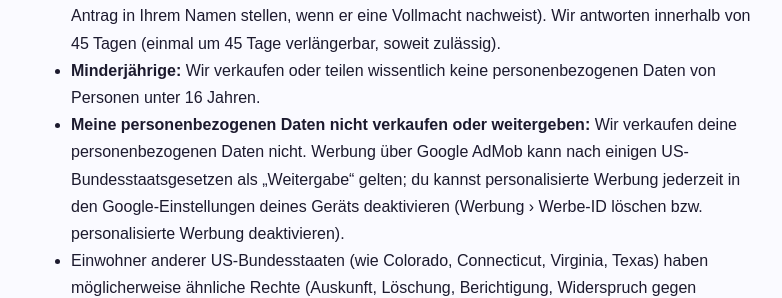
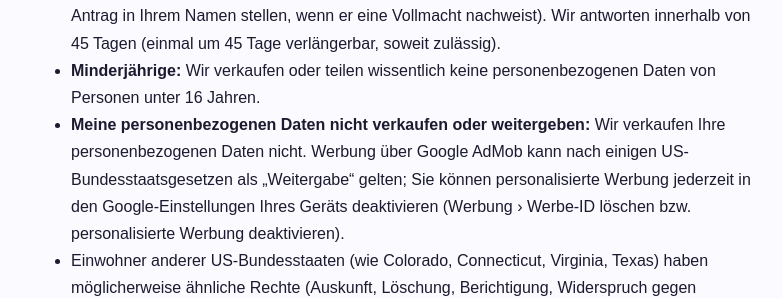
Before and after one commit to pebbleplay/pebbleplay.github.io, a plain HTML site: page privacy-de.html in a window 1280 px wide. Shown: the part 7916-8214 px from the top of the page, without its empty margins (245-1027 px from the left). Drawn offline with Linux system fonts and the light colour scheme.

Commit message:
de 개인정보: 존칭(Sie) 통일
Co-Authored-By: Claude Opus 5.5 <noreply@anthropic.com>

```diff
--- a/privacy-de.html
+++ b/privacy-de.html
@@ -109,7 +109,7 @@
 <li><b>Verkauf und Weitergabe:</b> Wir verkaufen personenbezogene Daten nicht gegen Geld. Wenn Sie Google AdMob erlauben, Ihre Werbe-ID und Werbeinteraktionen zur Anzeige von Werbung zu erheben, kann dies nach kalifornischem Recht als „Weitergabe“ („sharing“) für kontextübergreifende verhaltensbasierte Werbung gelten. Sie können widersprechen, indem Sie Ihre Werbe-ID zurücksetzen oder löschen oder die Anzeigenpersonalisierung in den Geräteeinstellungen deaktivieren (Einstellungen &rsaquo; Google &rsaquo; Werbung) sowie über <a href="https://myadcenter.google.com/" rel="noopener">myadcenter.google.com</a>.</li>
 <li><b>Ihre Rechte:</b> auf Kenntnis und Auskunft, Löschung, Berichtigung, Widerspruch gegen Verkauf/Weitergabe, Beschränkung der Verwendung sensibler Informationen (nicht anwendbar) und darauf, bei Ausübung Ihrer Rechte nicht diskriminiert zu werden. Um einen Antrag zu stellen, schreiben Sie an <a href="mailto:pebbleplay.games@gmail.com">pebbleplay.games@gmail.com</a> (ein bevollmächtigter Vertreter kann einen Antrag in Ihrem Namen stellen, wenn er eine Vollmacht nachweist). Wir antworten innerhalb von 45 Tagen (einmal um 45 Tage verlängerbar, soweit zulässig).</li>
 <li><b>Minderjährige:</b> Wir verkaufen oder teilen wissentlich keine personenbezogenen Daten von Personen unter 16 Jahren.</li>
-<li><b>Meine personenbezogenen Daten nicht verkaufen oder weitergeben:</b> Wir verkaufen deine personenbezogenen Daten nicht. Werbung über Google AdMob kann nach einigen US-Bundesstaatsgesetzen als &bdquo;Weitergabe&ldquo; gelten; du kannst personalisierte Werbung jederzeit in den Google-Einstellungen deines Geräts deaktivieren (Werbung &rsaquo; Werbe-ID löschen bzw. personalisierte Werbung deaktivieren).</li>
+<li><b>Meine personenbezogenen Daten nicht verkaufen oder weitergeben:</b> Wir verkaufen Ihre personenbezogenen Daten nicht. Werbung über Google AdMob kann nach einigen US-Bundesstaatsgesetzen als &bdquo;Weitergabe&ldquo; gelten; Sie können personalisierte Werbung jederzeit in den Google-Einstellungen Ihres Geräts deaktivieren (Werbung &rsaquo; Werbe-ID löschen bzw. personalisierte Werbung deaktivieren).</li>
 <li>Einwohner anderer US-Bundesstaaten (wie Colorado, Connecticut, Virginia, Texas) haben möglicherweise ähnliche Rechte (Auskunft, Löschung, Berichtigung, Widerspruch gegen zielgerichtete Werbung); nutzen Sie dieselbe Kontaktadresse. Gegen eine Ablehnung können Sie Widerspruch einlegen, indem Sie auf unsere Antwort antworten.</li>
 </ul>
 
```
